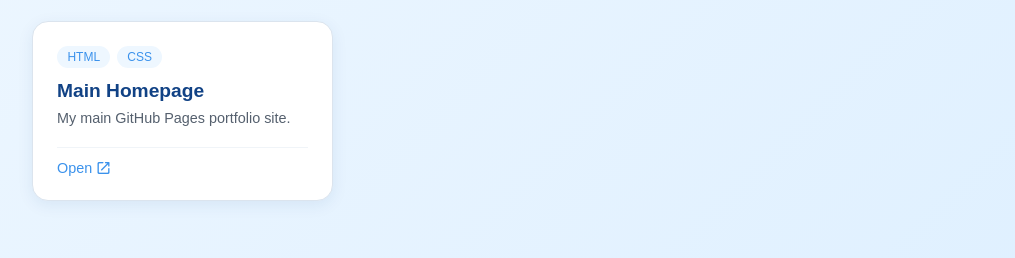
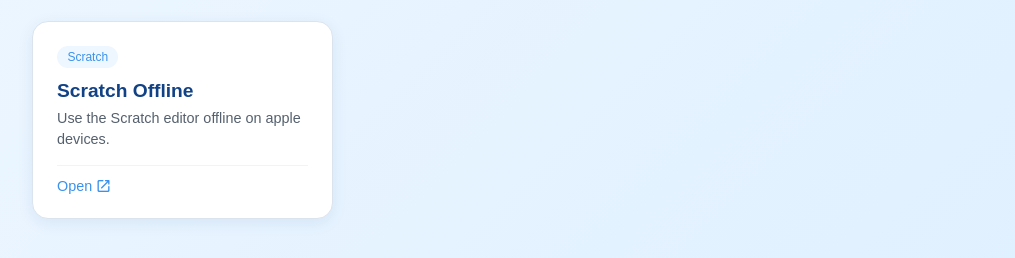
Before and after one commit to WizWazWuz/WizWazWuz.github.io, a plain HTML site: page projects.html in a window 1280 px wide. Shown: the part 162-420 px from the top of the page, without its empty margins (132-1147 px from the left). Drawn offline with Linux system fonts and the light colour scheme; a web font is replaced by a local one.

Commit message:
Modify project card for Scratch Offline
Updated project card details to reflect new project information.

```diff
--- a/projects.html
+++ b/projects.html
@@ -188,14 +188,13 @@
       <div class="project-card">
         <div>
           <div class="card-tags">
-            <span class="tag">HTML</span>
-            <span class="tag">CSS</span>
+            <span class="tag">Scratch</span>
           </div>
-          <h3>Main Homepage</h3>
-          <p>My main GitHub Pages portfolio site.</p>
+          <h3>Scratch Offline</h3>
+          <p>Use the Scratch editor offline on apple devices.</p>
         </div>
         <div class="card-footer">
-          <a href="index.html" class="card-link">
+          <a href="wizwazwuz.github.io/scratch-offline" class="card-link">
             Open <span class="material-icons-round" style="font-size:16px;">open_in_new</span>
           </a>
         </div>
```
